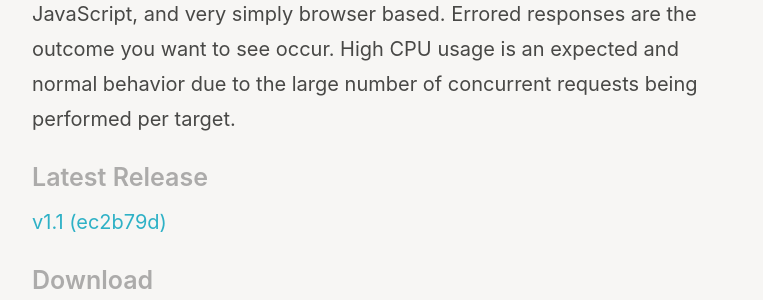
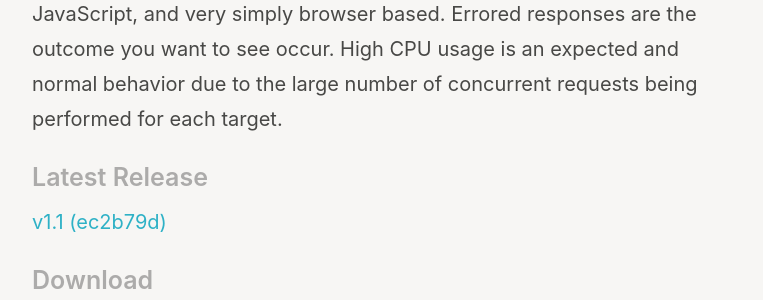
Before and after one commit to wertercatt/tooters, a Jekyll site: the page built from olena.md, in a window 1280 px wide. Shown: the part 310-610 px from the top of the page, without its empty margins (258-1021 px from the left). Built offline with Jekyll 4.4.1, drawn with Linux system fonts in a browser that asks for light colours; some of the changed text lies outside the part shown.

Commit message:
Updated grammar for olena.md and projects.md
Signed-off-by: Victor Wynne <81656443+victorwynne@users.noreply.github.com>

```diff
--- a/olena.md
+++ b/olena.md
@@ -8,7 +8,7 @@ title: Olena
   <small>This software is conceptual and intended to be used for educational purposes only.</small>
 </p>
 
-Olena is a distributed denial-of-service (DDoS) script written entirely in JavaScript, and very simply browser based. Errored responses are the outcome you want to see occur. High CPU usage is an expected and normal behavior due to the large number of concurrent requests being performed per target.
+Olena is a distributed denial-of-service (DDoS) script written entirely in JavaScript, and very simply browser based. Errored responses are the outcome you want to see occur. High CPU usage is an expected and normal behavior due to the large number of concurrent requests being performed for each target.
 
 ## <small>Latest Release</small>
 [v1.1 (ec2b79d)](https://github.com/victorwynne/olena/releases/tag/v1.1)
```
Also changed, not shown: projects.md (+1 -1 lines).
